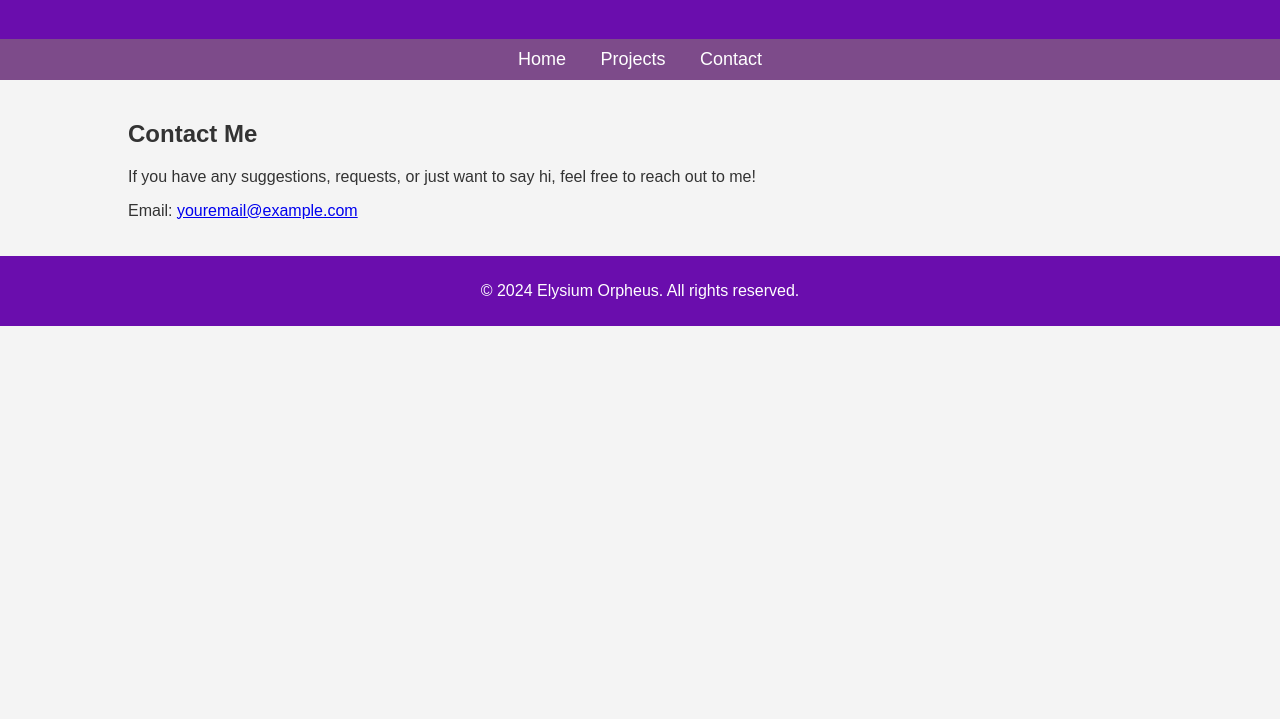
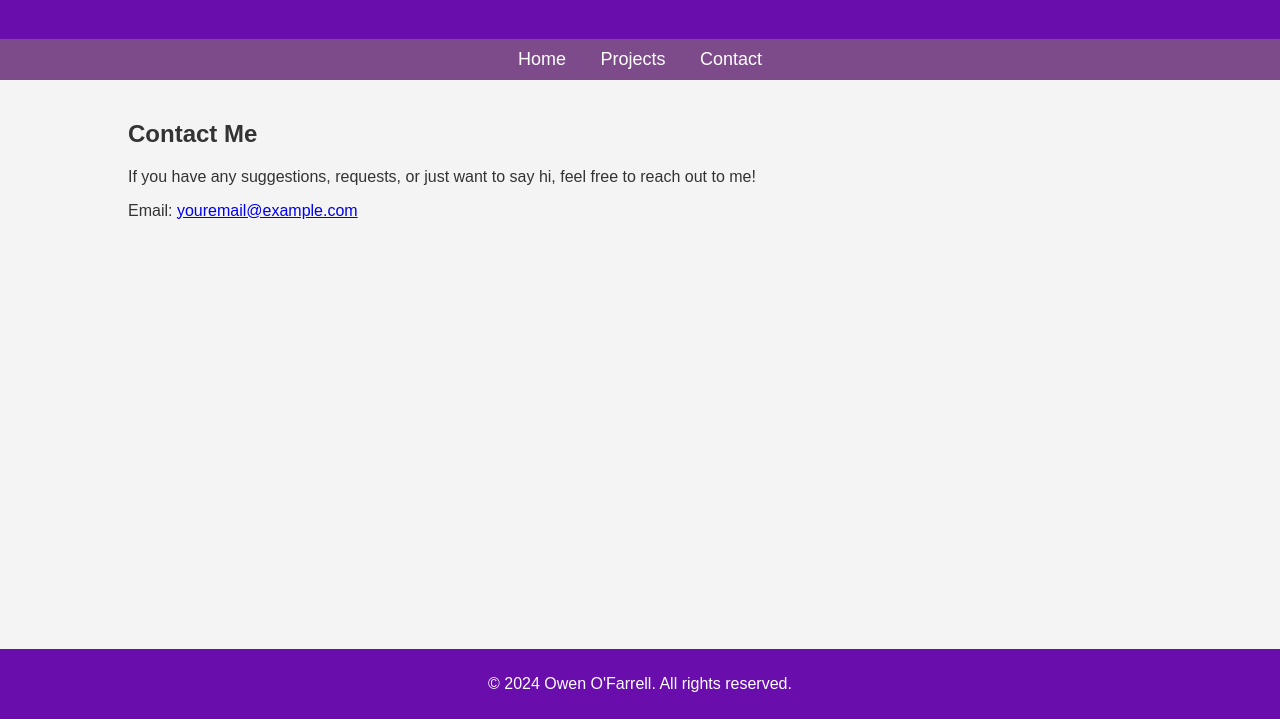
Before and after one commit to OwenOfarrell/elysiumorpheus.github.io, a plain HTML site: page contact.html in a window 1280 px wide. Shown: the part 81-800 px from the top of the page. Drawn offline with Linux system fonts and the light colour scheme.

Commit message:
Update contact.html

```diff
--- a/contact.html
+++ b/contact.html
@@ -3,7 +3,7 @@
 <head>
     <meta charset="UTF-8">
     <meta name="viewport" content="width=device-width, initial-scale=1.0">
-    <title>Contact - Elysium Orpheus</title>
+    <title>Contact - Owen O'Farrell</title>
     <style>
         body {
             font-family: Arial, sans-serif;
@@ -11,6 +11,9 @@
             margin: 0;
             padding: 0;
             color: #333;
+            display: flex;
+            flex-direction: column;
+            min-height: 100vh;
         }
         header {
             background-color: #6a0dad;
@@ -33,7 +36,7 @@
         .container {
             width: 80%;
             margin: 20px auto;
-            overflow: hidden;
+            flex: 1;
         }
         footer {
             background-color: #6a0dad;
@@ -62,7 +65,7 @@
         </section>
     </div>
     <footer>
-        <p>&copy; 2024 Elysium Orpheus. All rights reserved.</p>
+        <p>&copy; 2024 Owen O'Farrell. All rights reserved.</p>
     </footer>
 </body>
 </html>
```
